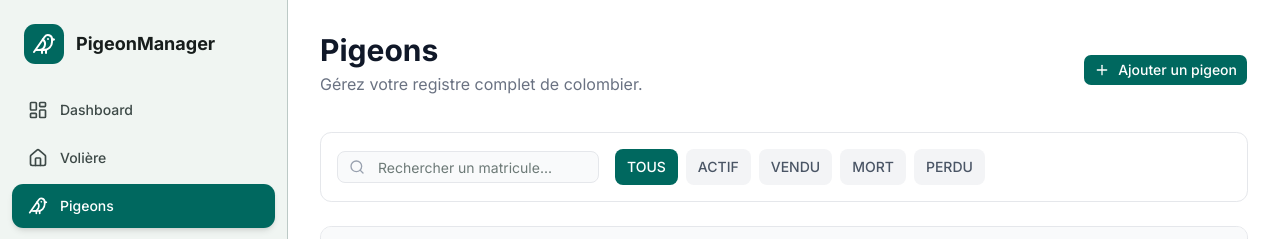
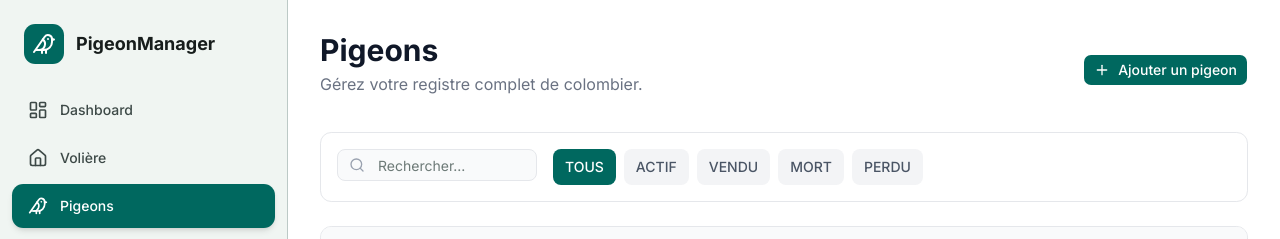
Before and after one commit to Azizka877/pigeon-manager-frontend, a Next.js app: page /pigeons in a window 1280 px wide. Shown: the top 239 px of the page. Built offline with nearby package versions, Linux system fonts and the light colour scheme; no server answers.

Commit message:
Feat: responsive page pigeon flex-wrap

```diff
--- a/app/(dashboard)/pigeons/page.tsx
+++ b/app/(dashboard)/pigeons/page.tsx
@@ -79,11 +79,11 @@ export default function PigeonsPage() {
 
       {/* Recherche & Filtres */}
       <div className="bg-white rounded-xl border border-gray-200 p-4">
-  <div className="flex flex-col sm:flex-row sm:flex-wrap sm:items-center gap-4">
-    <div className="relative w-full sm:w-auto sm:min-w-[250px] sm:max-w-md">
+  <div className="flex flex-col sm:flex-row sm:items-start gap-4">
+    <div className="relative w-full sm:w-auto sm:min-w-0 sm:flex-1 sm:max-w-[200px]">
       <Search className="absolute left-3 top-1/2 -translate-y-1/2 w-4 h-4 text-gray-400" />
       <Input
-        placeholder="Rechercher un matricule..."
+        placeholder="Rechercher..."
         value={recherche}
         onChange={(e) => setRecherche(e.target.value)}
         className="pl-10 bg-gray-50 border-gray-200 w-full"
```
